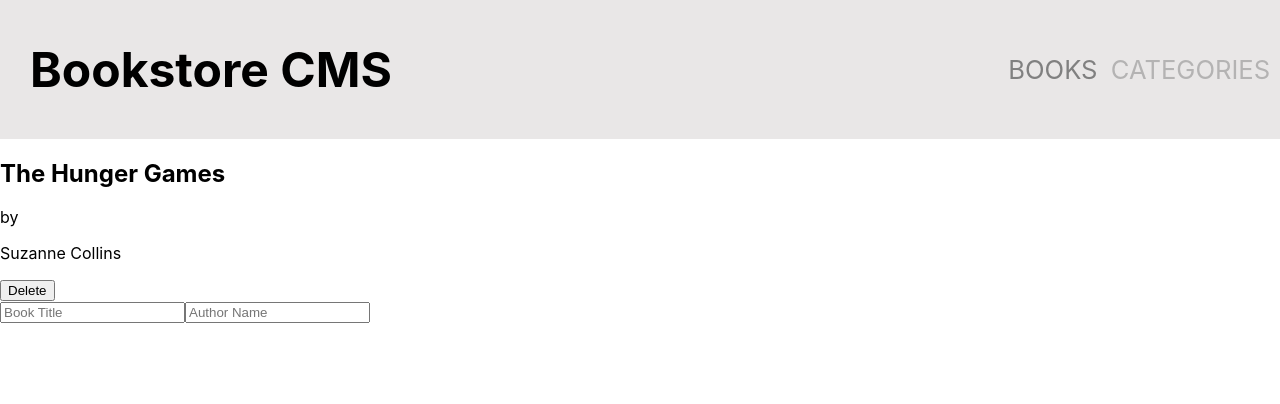
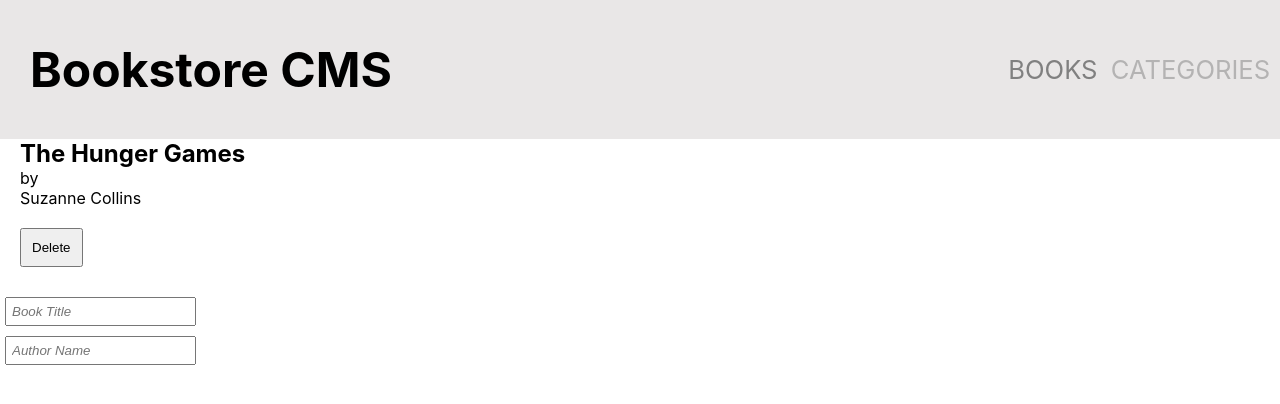
Before and after one commit to yayaismaail/bookstore, a React (Create React App) app: page / in a window 1280 px wide. Shown: the top 404 px of the page. Built offline with nearby package versions, Linux system fonts and the light colour scheme.

Commit message:
Update entry point

```diff
--- a/src/App.js
+++ b/src/App.js
@@ -1,4 +1,5 @@
 import { Route, Routes } from 'react-router-dom';
+import './styles.css';
 import Books from './components/Books';
 import Categories from './components/Categories';
 import Navbar from './components/Navbar';
--- /dev/null
+++ b/src/styles.css
@@ -0,0 +1,22 @@
+.categories-btn,
+.remove-btn {
+  padding: 10px;
+  margin: 20px;
+  cursor: pointer;
+}
+
+input {
+  display: block;
+  padding: 5px;
+  margin: 10px 5px;
+}
+
+.book,
+.author,
+.by {
+  margin: 0 20px;
+}
+
+::placeholder {
+  font-style: italic;
+}
```
